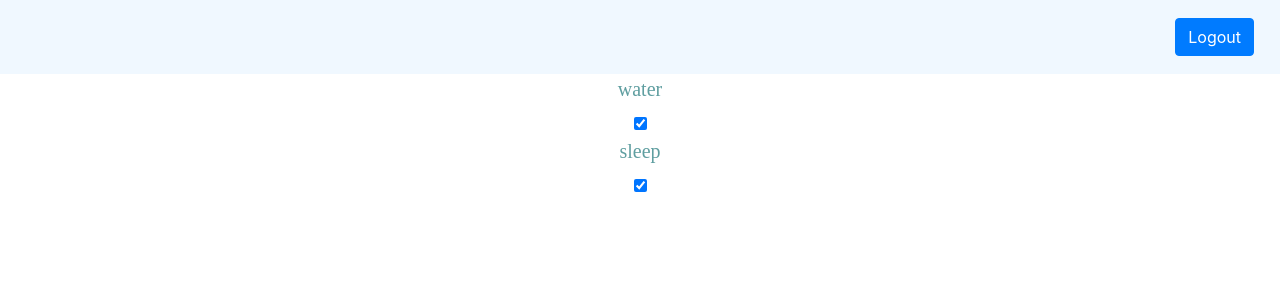
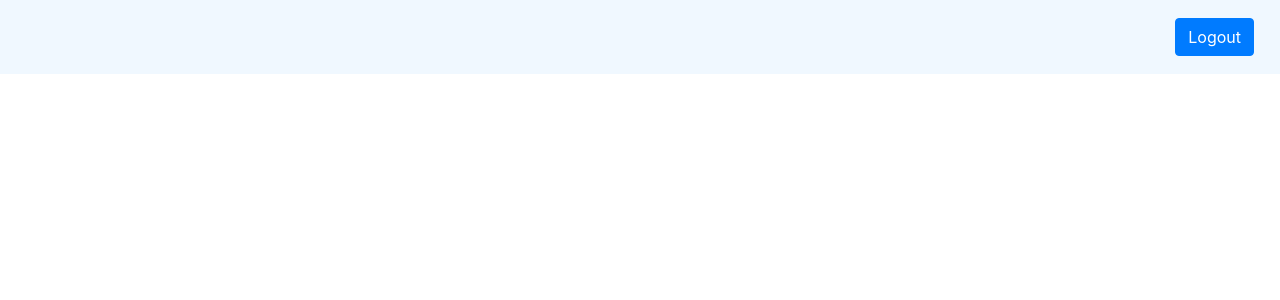
Before and after one commit to igor-krz/habits-app, a React (Create React App) app in the folder habitapp/: page /habit in a window 1280 px wide. Shown: the top 300 px of the page. Built offline with nearby package versions, Linux system fonts and the light colour scheme.

Commit message:
the style sheet updated

```diff
--- a/habitapp/src/App.js
+++ b/habitapp/src/App.js
@@ -11,7 +11,6 @@ import LoginPage from "./Containers/LoginPage";
 import Dashboard from "./Containers/Dashboard";
 
 import HabitForm from "./Components/HabitForm";
-import ListHabit from "./Components/ListHabit";
 
 class App extends React.Component {
   render() {
@@ -21,7 +20,7 @@ class App extends React.Component {
           <Navigation />
           <Switch>
             <Route exact path="/" component={LoginPage} />
-            <Route exact path="/habit" component={ListHabit} />
+            {/* <Route exact path="/habit" component={ListHabit} /> */}
 
             <Route exact path="/register" component={RegisterPage} />
 
--- a/habitapp/src/Components/ListHabit.js
+++ /dev/null
@@ -1,44 +0,0 @@
-import React, { Component } from "react";
-import HabitForm from "./HabitForm";
-
-class ListHabit extends Component {
-  constructor(props) {
-    super(props);
-    this.state = {
-      toComplete: [
-        {
-          habitID: 2,
-          name: "water",
-          complete: ["15-04-2020", "17-05-2020", "19-05-2020", "20-05-2020"],
-          strike: ["20-5-2020-5"],
-        },
-        {
-          habitId: 3,
-          name: "sleep",
-          complete: ["15-04-2020", "17-05-2020", "19-05-2020", "20-05-2020"],
-          strike: ["20-5-2020-2"],
-        },
-      ],
-      completed: [],
-      newArray: [],
-      checked: "false",
-    };
-  }
-
-  render() {
-    return (
-      <div>
-        {this.state.toComplete.map((item) => (
-          <HabitForm
-            name={item.name}
-            id={item.habitID}
-            complete={item.complete}
-            strike={item.strike}
-          />
-        ))}
-      </div>
-    );
-  }
-}
-
-export default ListHabit;
--- a/habitapp/src/Components/NewHabit.js
+++ b/habitapp/src/Components/NewHabit.js
@@ -6,12 +6,11 @@ export class NewHabit extends Component {
     super(props);
     this.state = {
       habitName: "",
-      habitDes: "",
+      habitDes: "food",
       frequency: "daily",
       complete: false,
     };
   }
-
   handleHabitname = (e) => {
     this.setState({ habitName: e.target.value });
   };
@@ -21,7 +20,6 @@ export class NewHabit extends Component {
   handleHabitfrequency = (e) => {
     this.setState({ frequency: e.target.value });
   };
-
   handleSubmit = (e) => {
     const data = {
       habitName: this.state.habitName,
@@ -108,13 +106,6 @@ export class NewHabit extends Component {
                       Description
                     </label>
                     <div className="col-sm-10">
-                      {/* <input
-                        type="text"
-                        className="form-control"
-                        id="habitDes"
-                        value={this.state.habitDes}
-                        onChange={this.handleHabitdes}
-                      /> */}
                       <select
                         className="form-control"
                         id="exampleFormControlSelect2"
@@ -133,26 +124,6 @@ export class NewHabit extends Component {
                       </select>
                     </div>
                   </div>
-                  {/* <div className="form-group row">
-                    <label
-                      htmlFor="frequency"
-                      className="col-sm-2 col-form-label"
-                    >
-                      Frequency
-                    </label>
-                    <div className="col-sm-10">
-                      <input
-                        type="number"
-                        id="tentacles"
-                        min="1"
-                        max="100"
-                        className="form-control"
-                        id="frequency"
-                        value={this.state.frequency}
-                        onChange={this.handleHabitfrequency}
-                      ></input>
-                    </div>
-                  </div> */}
                   <div className="form-group row">
                     <label htmlFor="goal" className="col-sm-2 col-form-label">
                       Goal
--- a/habitapp/src/Components/Streak.js
+++ b/habitapp/src/Components/Streak.js
@@ -92,8 +92,6 @@ class Streak extends Component {
       <div>
         {this.props.complete ? (
           <div>
-            {/* <ViewHabit current={this.state.currentStreak}
-              highest= {this.state.highestStreak} /> */}
             current : {this.state.currentStreak}
             highest : {this.state.highestStreak}
           </div>
--- a/habitapp/src/Components/ViewHabit.js
+++ b/habitapp/src/Components/ViewHabit.js
@@ -24,16 +24,12 @@ class ViewHabit extends Component {
   render() {
     return (
       <div>
-        {this.state.habitData ? (
+        {this.state.habitData.description !== "drinks" ? (
           this.state.habitData.map((object) => (
             <div key={object}>
-              <button onClick={this.handleShowhabit}>
-                {object.description}
-              </button>
-              <div id={this.state.displayHabit}>{object.name}</div>
-
+              {object.habitName}
+              {object.description}
               <br />
-
               <Streak
                 date={this.props.date}
                 complete={object.complete}
--- a/habitapp/src/Containers/Dashboard.js
+++ b/habitapp/src/Containers/Dashboard.js
@@ -38,14 +38,14 @@ class Dashboard extends Component {
     const { dayWeek, date } = this.state;
     return (
       <div className="container-fluid" id="HomePage">
-        <h1>{dayWeek}</h1>
-        <h3>
-          Welcome: {userName} {userSurname}
-        </h3>
-
         <div className="row">
-          <div className="col-lg-3" id="asideArea"></div>
-          <div className="col-lg-6">
+          <div className="col-lg-2" id="asideArea">
+            <h1>{dayWeek}</h1>
+            <h3>
+              Welcome: {userName} {userSurname}
+            </h3>
+          </div>
+          <div className="col-lg-7">
             <div className="App-body">
               <HabitCheckForm user={user_id} date={date} />
             </div>
--- a/habitapp/src/Containers/RegisterPage.js
+++ b/habitapp/src/Containers/RegisterPage.js
@@ -9,6 +9,7 @@ class RegisterPage extends Component {
       username: "",
       password: "",
       repassword: "",
+      tologin: false,
     };
   }
   handleChange = (e) => {
@@ -21,8 +22,10 @@ class RegisterPage extends Component {
     });
   };
   handleSubmit = (e) => {
-    this.setState({ toLogin: true });
     if (this.state.password === this.state.repassword) {
+      if (this.state.password.length < 8) {
+        alert("the password must be 8 character long");
+      } else {
         const data = {
           name: this.state.name,
           surname: this.state.surname,
@@ -44,11 +47,12 @@ class RegisterPage extends Component {
             console.log("Error:", error);
             alert("username already in use");
           });
+        this.setState({ toLogin: true });
         e.preventDefault();
+      }
     } else {
       alert("the password is not the same");
     }
-    // this.props.loadFunction(this.state);
   };
   render() {
     if (this.state.toLogin === true) {
```
Also changed, not shown: habitapp/src/Components/Alert.js (deleted, +0 -33 lines), habitapp/src/Containers/HabitComplete.js (deleted, +0 -10 lines). Lines whose indentation alone changed are shown as unchanged.
